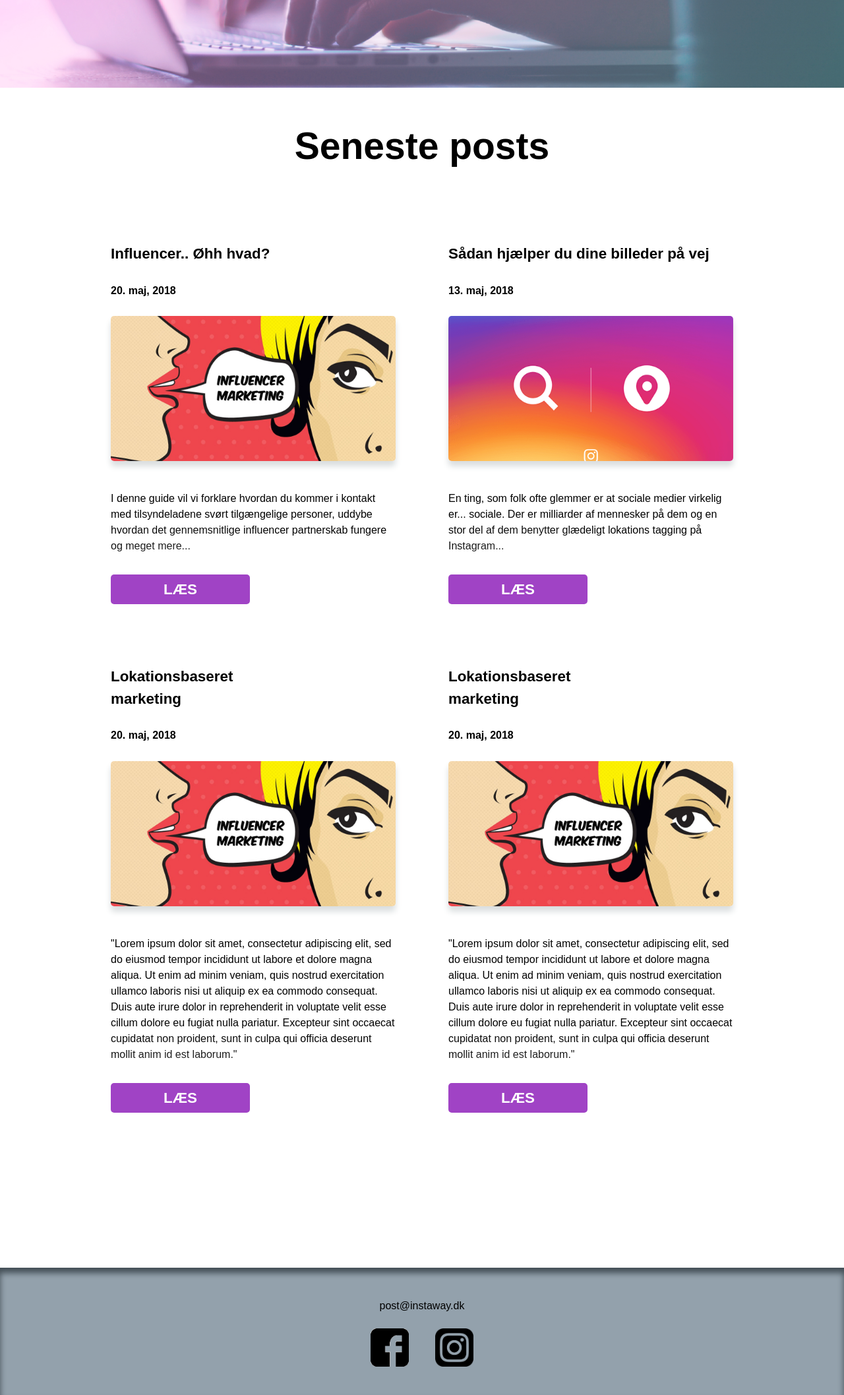
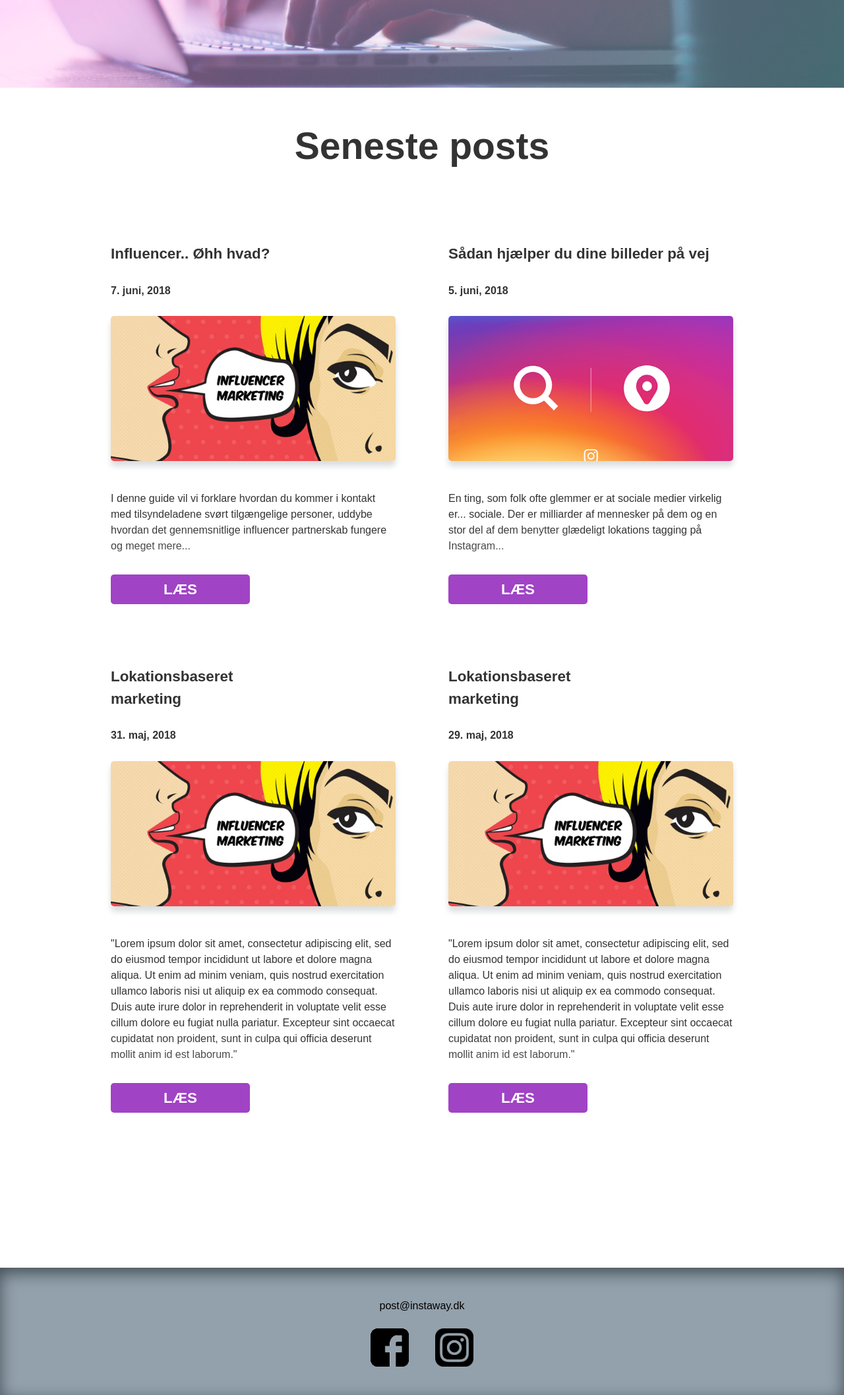
Before and after one commit to joaja90/MyRepo, a PHP site: page /blog.html in a window 1280 px wide. Shown: the part 347-2462 px from the top of the page at 66% size. Run offline with PHP 8.4, Linux system fonts and the light colour scheme.

Commit message:
Opdateringer

```diff
--- a/2. semester/INSTAWAY/blog.html
+++ b/2. semester/INSTAWAY/blog.html
@@ -57,7 +57,7 @@
         <div class="row">
             <div class="card">
                 <h2>Influencer.. Øhh hvad?</h2>
-                <h5>20. maj, 2018</h5>
+                <h5>7. juni, 2018</h5>
                 <a href="post-influencer.html"><img src="img/influencer.jpg" class="influencer" alt="blog influencer"></a>
                 <p>I denne guide vil vi forklare hvordan du kommer i kontakt med tilsyndeladene svørt tilgængelige personer, uddybe hvordan det gennemsnitlige influencer partnerskab fungere og meget mere...
                 </p>
@@ -65,7 +65,7 @@
             </div>
             <div class="card">
                 <h2>Sådan hjælper du dine billeder på vej</h2>
-                <h5>13. maj, 2018</h5>
+                <h5>5. juni, 2018</h5>
                 <a href="post-location.html"><img src="img/target.png" class="influencer" alt="blog om influencer"></a>
                 <p>En ting, som folk ofte glemmer er at sociale medier virkelig er... sociale. Der er milliarder af mennesker på dem og en stor del af dem benytter glædeligt lokations tagging på Instagram...
                 </p>
@@ -73,14 +73,14 @@
             </div>
             <div class="card">
                 <h2>Lokationsbaseret <br>marketing</h2>
-                <h5>20. maj, 2018</h5>
+                <h5>31. maj, 2018</h5>
                 <img src="img/influencer.jpg" class="influencer" alt="blogbillede">
                 <p>"Lorem ipsum dolor sit amet, consectetur adipiscing elit, sed do eiusmod tempor incididunt ut labore et dolore magna aliqua. Ut enim ad minim veniam, quis nostrud exercitation ullamco laboris nisi ut aliquip ex ea commodo consequat. Duis aute irure dolor in reprehenderit in voluptate velit esse cillum dolore eu fugiat nulla pariatur. Excepteur sint occaecat cupidatat non proident, sunt in culpa qui officia deserunt mollit anim id est laborum."</p>
                 <a href="#" class="blog-button">LÆS</a>
             </div>
             <div class="card">
                 <h2>Lokationsbaseret <br>marketing</h2>
-                <h5>20. maj, 2018</h5>
+                <h5>29. maj, 2018</h5>
                 <img src="img/influencer.jpg" class="influencer" alt="blogbillede">
                 <p>"Lorem ipsum dolor sit amet, consectetur adipiscing elit, sed do eiusmod tempor incididunt ut labore et dolore magna aliqua. Ut enim ad minim veniam, quis nostrud exercitation ullamco laboris nisi ut aliquip ex ea commodo consequat. Duis aute irure dolor in reprehenderit in voluptate velit esse cillum dolore eu fugiat nulla pariatur. Excepteur sint occaecat cupidatat non proident, sunt in culpa qui officia deserunt mollit anim id est laborum."</p>
                 <a href="#" class="blog-button">LÆS</a>
--- a/2. semester/INSTAWAY/index.html
+++ b/2. semester/INSTAWAY/index.html
@@ -54,7 +54,7 @@
 
 	<!-- Forside indhold -->
 	<div class="container">
-		<div class="column">
+		<div class="velkommen">
 			<h2>Velkommen hos Instaway Business</h2>
 
 			<p>Vi har specialiseret os i Instagram, for at hjælpe virksomheder og Influencers til mere succes på det sociale medie.<br> Med mange års erfaring på Instagram kan vi være jeres ideele samarbejdspartner og hjælpe jer til at nå ud til et bredere publikum og derved nå ud til flere relevante kunder. </p>
--- a/2. semester/INSTAWAY/style.css
+++ b/2. semester/INSTAWAY/style.css
@@ -20,6 +20,7 @@ body {
     font-family: 'montserrat', sans-serif;
     line-height: 1.5;
     font-size: 1em;
+    color: #333333;
 }
 
 html,
@@ -152,6 +153,13 @@ nav a:hover::before {
     padding: 0 30px;
 }
 
+.velkommen {
+    margin: 0 auto;
+    width: 70%;
+    padding: 2%;
+
+}
+
 
 /* Banner under navigationsbar*/
 
@@ -195,7 +203,6 @@ nav a:hover::before {
     text-transform: uppercase;
     border-radius: 5px;
     display: inline-block;
-
     transition: ease-out 400ms;
 }
 
@@ -221,7 +228,7 @@ nav a:hover::before {
     text-align: center;
     color: black;
     padding: 30px;
-    box-shadow: inset 0px 8px 10px #434e56;
+    box-shadow: inset 0px 8px 25px #434e56;
 }
 
 .footer-content img {
@@ -406,8 +413,8 @@ button:active {
     text-align: center;
     display: block;
     margin: 50px auto;
-
-
+    border-radius: 200px 50px;
+    box-shadow: 2px 2px 20px grey;
 }
 
 
```
Also changed, not shown: 2. semester/INSTAWAY/script.js (deleted, +0 -8 lines), 2. semester/INSTAWAY/img/frontpage.png.
